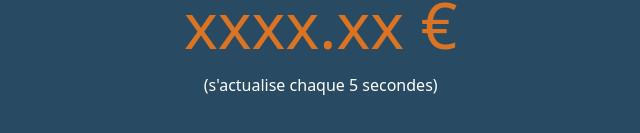
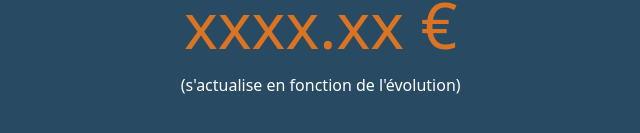
Before and after one commit to Yasscrypt/Tracker-Bitcoin, a plain HTML site: page index.html in a window 1280 px wide. Shown: the part 407-540 px from the top of the page, 319-959 px from the left. Drawn offline with nearby package versions, Linux system fonts and the light colour scheme; no server answers.

Commit message:
Modif HTML

```diff
--- a/index.html
+++ b/index.html
@@ -27,8 +27,7 @@
                     class="text-center animate__animated animate__pulse animate__infinite animate__slower
                     animate__delay-2s">
                     (s'actualise
-                    chaque 5
-                    secondes)</p>
+                    en fonction de l'évolution)</p>
             </div>
 
     </div>
```
